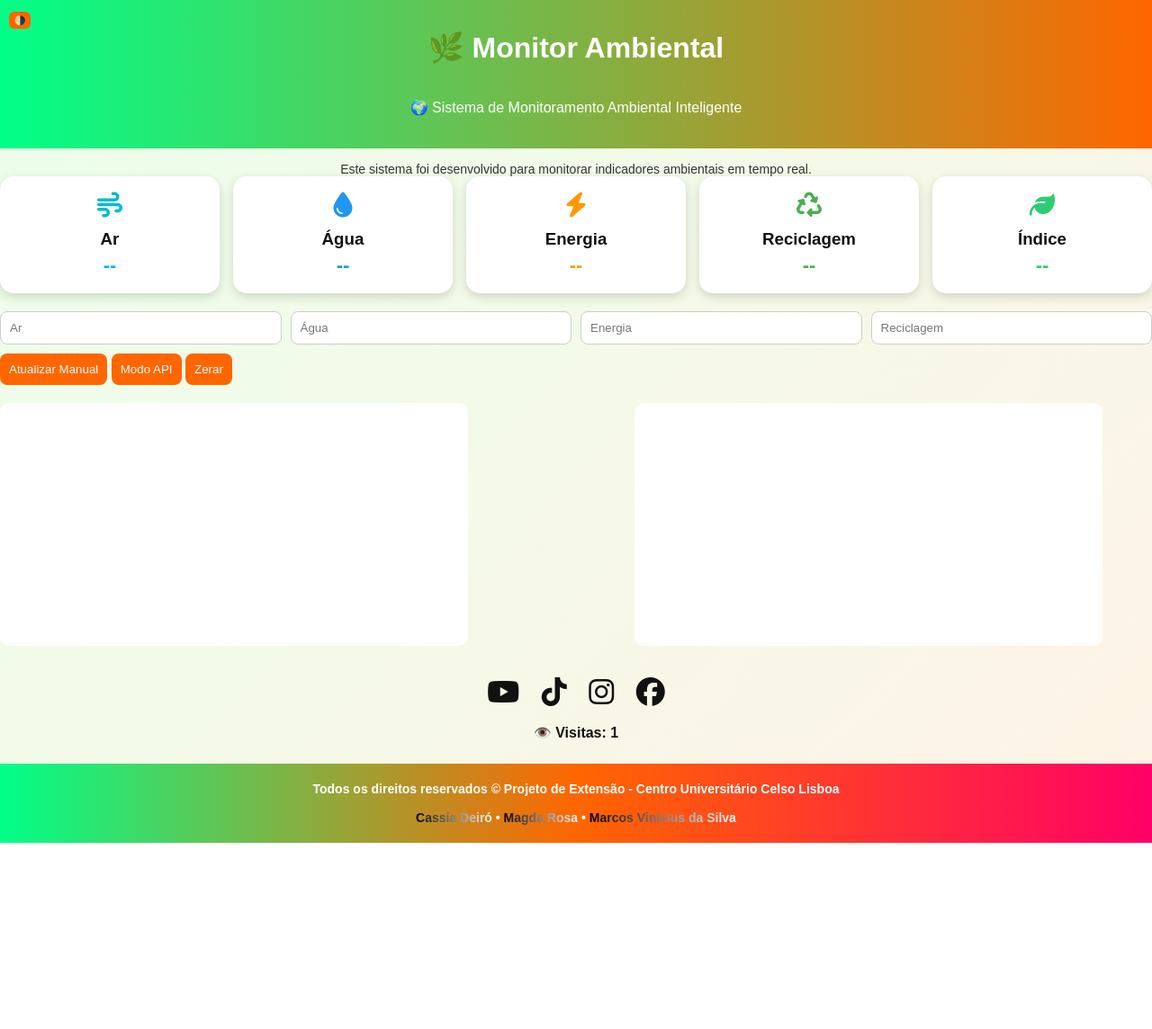
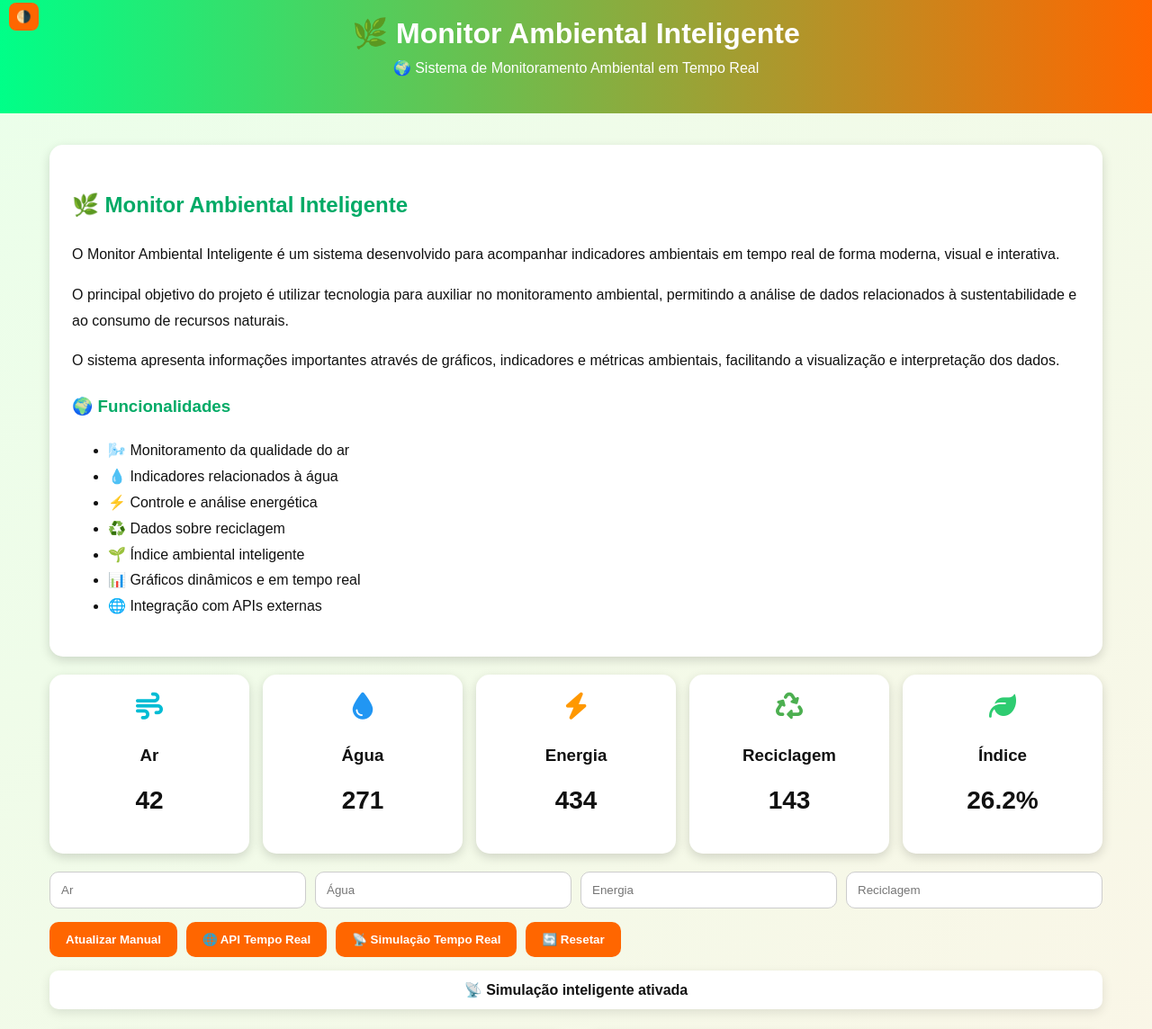
Before and after one commit to cassiadeiro9/monitor-ambiental, a plain HTML site: page index.html in a window 1280 px wide. Shown: the part 7-1151 px from the top of the page at 90% size. Before the commit the page ends 944 px from the top, so only its background shows below. Drawn offline with nearby package versions, Linux system fonts and the light colour scheme; no server answers.

Commit message:
Atualização do monitor

```diff
--- a/index.html
+++ b/index.html
@@ -2,14 +2,19 @@
 <html lang="pt-br">
 <head>
 <meta charset="UTF-8">
-<title>Monitor Ambiental Pro - Sistema de Monitoramento em Tempo Real</title>
+
+<meta name="viewport" content="width=device-width, initial-scale=1.0">
+
+<title>Monitor Ambiental Pro - Tempo Real</title>
+
 <script src="https://cdn.jsdelivr.net/npm/chart.js"></script>
 
 <link rel="stylesheet" href="https://cdnjs.cloudflare.com/ajax/libs/font-awesome/6.5.0/css/all.min.css">
 
 <style>
 
-/* ================= TEMA CLARO ================= */
+/* ================= TEMA ================= */
+
 :root{
   --bg: linear-gradient(135deg,#eaffea,#fff3e6);
   --card:#ffffff;
@@ -17,7 +22,6 @@
   --header: linear-gradient(90deg,#00ff88,#ff6600);
 }
 
-/* ================= TEMA ESCURO ================= */
 .dark{
   --bg: linear-gradient(135deg,#001a00,#000,#2a1400);
   --card:#111;
@@ -25,48 +29,81 @@
   --header: linear-gradient(90deg,#00ff88,#ff6600);
 }
 
-body {
+body{
   margin:0;
   font-family:Arial;
   background:var(--bg);
   color:var(--text);
   transition:0.3s;
+  overflow-x:hidden;
 }
 
-header {
-  display:flex;
-  flex-direction:column;
-  align-items:center;
-  justify-content:center;
-  padding:20px;
+.container{
+  width:100%;
+  max-width:1200px;
+  margin:auto;
+  padding:15px;
+  box-sizing:border-box;
+}
+
+/* ================= HEADER ================= */
+
+header{
   background:var(--header);
   color:white;
+  text-align:center;
+  padding:25px;
   position:relative;
-  text-align:center;
 }
 
-button.theme{
+header h1{
+  margin:0;
+  font-size:32px;
+}
+
+header p{
+  margin-top:10px;
+}
+
+.theme{
   position:absolute;
   left:10px;
   top:10px;
-  padding:4px 6px;
   border:none;
+  border-radius:8px;
+  padding:8px;
   cursor:pointer;
-  border-radius:6px;
-  font-size:10px;
+}
+
+/* ================= DESCRIÇÃO ================= */
+
+.descricao{
+  margin-top:20px;
+  background:var(--card);
+  padding:25px;
+  border-radius:15px;
+  box-shadow:0 4px 12px rgba(0,0,0,0.15);
+  line-height:1.8;
+}
+
+.descricao h2,
+.descricao h3{
+  color:#00aa66;
 }
 
 /* ================= CARDS ================= */
-.cards {
+
+.cards{
   display:grid;
-  grid-template-columns: repeat(auto-fit, minmax(150px,1fr));
+  grid-template-columns:repeat(auto-fit,minmax(180px,1fr));
   gap:15px;
+  margin-top:20px;
 }
 
-.card {
+.card{
   background:var(--card);
-  padding:18px;
   border-radius:15px;
+  padding:20px;
   text-align:center;
   box-shadow:0 4px 12px rgba(0,0,0,0.15);
   transition:0.3s;
@@ -77,169 +114,134 @@ button.theme{
 }
 
 .card i{
-  font-size:28px;
-  margin-bottom:8px;
+  font-size:30px;
+  margin-bottom:10px;
 }
 
-.fa-wind{ color:#00bcd4; }
-.fa-tint{ color:#2196f3; }
-.fa-bolt{ color:#ff9800; }
-.fa-recycle{ color:#4caf50; }
-.fa-leaf{ color:#2ecc71; }
-
-#ar{ color:#00bcd4; font-weight:bold; }
-#agua{ color:#2196f3; font-weight:bold; }
-#energia{ color:#ff9800; font-weight:bold; }
-#reciclagem{ color:#4caf50; font-weight:bold; }
-#indice{ color:#2ecc71; font-weight:bold; }
-
-.card h3{ margin:5px 0; }
-.card h2{ margin:5px 0 0; font-size:22px; }
-
-.formulario {
-  margin-top:20px;
-  display:grid;
-  grid-template-columns: repeat(4,1fr);
-  gap:10px;
+.card h2{
+  font-size:28px;
 }
 
-input {
-  padding:10px;
-  border-radius:8px;
+/* ================= CORES ================= */
+
+.fa-wind{color:#00bcd4;}
+.fa-tint{color:#2196f3;}
+.fa-bolt{color:#ff9800;}
+.fa-recycle{color:#4caf50;}
+.fa-leaf{color:#2ecc71;}
+
+/* ================= FORM ================= */
+
+.formulario{
+  display:grid;
+  grid-template-columns:repeat(auto-fit,minmax(180px,1fr));
+  gap:10px;
+  margin-top:20px;
+}
+
+input{
+  padding:12px;
+  border-radius:10px;
   border:1px solid #ccc;
 }
 
-button {
-  margin-top:10px;
-  padding:10px;
+/* ================= BOTÕES ================= */
+
+.botoes{
+  display:flex;
+  flex-wrap:wrap;
+  gap:10px;
+  margin-top:15px;
+}
+
+button{
+  padding:12px 18px;
   border:none;
+  border-radius:10px;
   background:#ff6600;
   color:white;
   cursor:pointer;
-  border-radius:8px;
+  font-weight:bold;
 }
 
-.graficos {
-  display:grid;
-  grid-template-columns: 1fr 1fr;
-  gap:20px;
-  margin-top:20px;
+button:hover{
+  opacity:0.9;
 }
 
-/* 🔥 CENTRALIZAR GRÁFICO DE PIZZA */
-#graficoPizza{
-  display:block;
-  margin:0 auto;
+/* ================= STATUS ================= */
+
+.statusAPI{
+  margin-top:15px;
+  padding:12px;
+  border-radius:10px;
+  background:var(--card);
+  text-align:center;
+  font-weight:bold;
+  box-shadow:0 4px 12px rgba(0,0,0,0.1);
 }
 
-canvas {
-  background:var(--card);
-  padding:10px;
-  border-radius:10px;
-  height:250px !important;
-}
+/* ================= GRÁFICOS ================= */
 
-.redes {
-  text-align:center;
+.graficos{
+  display:grid;
+  grid-template-columns:1fr 1fr;
+  gap:20px;
   margin-top:25px;
 }
 
-.redes i {
+canvas{
+  background:var(--card);
+  padding:15px;
+  border-radius:15px;
+  box-shadow:0 4px 12px rgba(0,0,0,0.15);
+  max-width:100%;
+}
+
+/* ================= REDES ================= */
+
+.redes{
+  text-align:center;
+  margin-top:30px;
+}
+
+.redes i{
   font-size:32px;
   margin:10px;
+  transition:0.3s;
   cursor:pointer;
-  transition:0.3s;
 }
 
 .redes i:hover{
-  transform:scale(1.3);
+  transform:scale(1.2);
   color:#ff6600;
 }
 
-.visitas {
+/* ================= VISITAS ================= */
+
+.visitas{
   text-align:center;
-  margin-top:10px;
+  margin-top:15px;
   font-weight:bold;
 }
 
+/* ================= FOOTER ================= */
+
 footer{
+  margin-top:30px;
+  padding:20px;
   text-align:center;
-  margin-top:25px;
-  padding:20px;
-  font-size:14px;
-  background: linear-gradient(90deg,#00ff88,#ff6600,#ff0066);
   color:white;
-  font-weight:bold;
+  background:linear-gradient(90deg,#00ff88,#ff6600,#ff0066);
 }
 
-footer span{
-  background: linear-gradient(90deg,#000,#fff);
-  -webkit-background-clip:text;
-  -webkit-text-fill-color:transparent;
+/* ================= RESPONSIVO ================= */
+
+@media(max-width:900px){
+
+  .graficos{
+    grid-template-columns:1fr;
   }
 
-.descricao{
-  margin-top:15px;
-  text-align:center;
-  font-size:14px;
-  opacity:0.85;
-}
-
-/* ================= RESPONSIVIDADE ================= */
-
-@media (max-width: 900px){
-  .graficos {
-    grid-template-columns: 1fr;
-  }
-
-  .formulario {
-    grid-template-columns: 1fr 1fr;
-  }
-}
-
-@media (max-width: 600px){
-  header h1{
-    font-size:20px;
-  }
-
-  header p{
-    font-size:12px;
-  }
-
-  button.theme{
-    font-size:9px;
-    padding:3px 5px;
-  }
-
-  .cards {
-    grid-template-columns: 1fr 1fr;
-  }
-
-  .formulario {
-    grid-template-columns: 1fr;
-  }
-
-  .redes i {
-    font-size:26px;
-  }
-
-  canvas {
-    height:200px !important;
-  }
-}
-
-@media (max-width: 400px){
-  .cards {
-    grid-template-columns: 1fr;
-  }
-
-  header {
-    padding:15px;
-  }
-
-  .card h2 {
-    font-size:18px;
-  }
 }
 
 </style>
@@ -248,136 +250,198 @@ footer span{
 <body>
 
 <header>
+
 <button class="theme" onclick="tema()">🌗</button>
-<h1>🌿 Monitor Ambiental</h1>
-<p>🌍 Sistema de Monitoramento Ambiental Inteligente</p>
+
+<h1>🌿 Monitor Ambiental Inteligente</h1>
+
+<p>🌍 Sistema de Monitoramento Ambiental em Tempo Real</p>
+
 </header>
 
 <div class="container">
 
+<!-- ================= DESCRIÇÃO ================= -->
+
 <div class="descricao">
-Este sistema foi desenvolvido para monitorar indicadores ambientais em tempo real.
+
+<h2>🌿 Monitor Ambiental Inteligente</h2>
+
+<p>
+O Monitor Ambiental Inteligente é um sistema desenvolvido para acompanhar indicadores ambientais em tempo real de forma moderna, visual e interativa.
+</p>
+
+<p>
+O principal objetivo do projeto é utilizar tecnologia para auxiliar no monitoramento ambiental, permitindo a análise de dados relacionados à sustentabilidade e ao consumo de recursos naturais.
+</p>
+
+<p>
+O sistema apresenta informações importantes através de gráficos, indicadores e métricas ambientais, facilitando a visualização e interpretação dos dados.
+</p>
+
+<h3>🌍 Funcionalidades</h3>
+
+<ul>
+<li>🌬️ Monitoramento da qualidade do ar</li>
+<li>💧 Indicadores relacionados à água</li>
+<li>⚡ Controle e análise energética</li>
+<li>♻️ Dados sobre reciclagem</li>
+<li>🌱 Índice ambiental inteligente</li>
+<li>📊 Gráficos dinâmicos e em tempo real</li>
+<li>🌐 Integração com APIs externas</li>
+
+</ul>
+
+
+
 </div>
+
+<!-- ================= CARDS ================= -->
 
 <div class="cards">
 
 <div class="card">
 <i class="fas fa-wind"></i>
-    <h3>Ar</h3><h2 id="ar">--</h2>
+<h3>Ar</h3>
+<h2 id="ar">0</h2>
 </div>
 
 <div class="card">
 <i class="fas fa-tint"></i>
-    <h3>Água</h3><h2 id="agua">--</h2>
+<h3>Água</h3>
+<h2 id="agua">0</h2>
 </div>
 
 <div class="card">
 <i class="fas fa-bolt"></i>
-    <h3>Energia</h3><h2 id="energia">--</h2>
+<h3>Energia</h3>
+<h2 id="energia">0</h2>
 </div>
 
 <div class="card">
 <i class="fas fa-recycle"></i>
-    <h3>Reciclagem</h3><h2 id="reciclagem">--</h2>
+<h3>Reciclagem</h3>
+<h2 id="reciclagem">0</h2>
 </div>
 
 <div class="card">
 <i class="fas fa-leaf"></i>
-    <h3>Índice</h3><h2 id="indice">--</h2>
+<h3>Índice</h3>
+<h2 id="indice">0%</h2>
 </div>
 
 </div>
 
+<!-- ================= FORM ================= -->
+
 <div class="formulario">
-  <input id="inputAr" placeholder="Ar">
-  <input id="inputAgua" placeholder="Água">
-  <input id="inputEnergia" placeholder="Energia">
-  <input id="inputReciclagem" placeholder="Reciclagem">
+
+<input type="number" id="inputAr" placeholder="Ar">
+
+<input type="number" id="inputAgua" placeholder="Água">
+
+<input type="number" id="inputEnergia" placeholder="Energia">
+
+<input type="number" id="inputReciclagem" placeholder="Reciclagem">
+
 </div>
 
+<div class="botoes">
+
 <button onclick="manual()">Atualizar Manual</button>
-<button onclick="api()">Modo API</button>
-<button onclick="resetar()">Zerar</button>
+
+<button onclick="apiTempoReal()">🌐 API Tempo Real</button>
+
+<button onclick="simulacaoTempoReal()">📡 Simulação Tempo Real</button>
+
+<button onclick="resetar()">🔄 Resetar</button>
+
+</div>
+
+<div class="statusAPI" id="statusAPI">
+⚪ Sistema aguardando ativação...
+</div>
+
+<!-- ================= GRÁFICOS ================= -->
 
 <div class="graficos">
+
 <canvas id="graficoBarra"></canvas>
-  <canvas id="graficoPizza"></canvas>
+
+<canvas id="graficoLinha"></canvas>
+
 </div>
 
+<!-- ================= REDES ================= -->
+
 <div class="redes">
+
 <i class="fab fa-youtube"></i>
-  <i class="fab fa-tiktok"></i>
 <i class="fab fa-instagram"></i>
 <i class="fab fa-facebook"></i>
+<i class="fab fa-tiktok"></i>
+
 </div>
 
+<!-- ================= VISITAS ================= -->
+
 <div class="visitas">
-👁️ Visitas: <span id="visitas">0</span>
+
+👁️ Visitas:
+<span id="visitas">0</span>
+
 </div>
 
 </div>
 
+<!-- ================= FOOTER ================= -->
+
 <footer>
-Todos os direitos reservados © Projeto de Extensão - Centro Universitário Celso Lisboa<br><br>
 
-<span>Cassia Deiró</span> • <span>Magda Rosa</span> • <span>Marcos Vinícius da Silva</span>
+Todos os direitos reservados © Projeto de Extensão - Centro Universitário Celso Lisboa
+
+<br><br>
+
+Cassia Deiró • Magda Rosa • Marcos Vinícius da Silva
+
 </footer>
 
 <script>
+
+/* ================= TEMA ================= */
 
 function tema(){
   document.body.classList.toggle("dark");
 }
 
-let v = localStorage.getItem("visitas") || 0;
-v++;
-localStorage.setItem("visitas",v);
-document.getElementById("visitas").innerText = v;
+/* ================= VISITAS ================= */
+
+let visitas = localStorage.getItem("visitas") || 0;
+
+visitas++;
+
+localStorage.setItem("visitas", visitas);
+
+document.getElementById("visitas").innerText = visitas;
+
+/* ================= GRÁFICOS ================= */
 
 let barra;
-let pizza;
+let linha;
 let intervalo;
 
-function manual(){
-  clearInterval(intervalo);
-
-  const ar = Number(document.getElementById("inputAr").value);
-  const agua = Number(document.getElementById("inputAgua").value);
-  const energia = Number(document.getElementById("inputEnergia").value);
-  const reciclagem = Number(document.getElementById("inputReciclagem").value);
-
-  if(!ar || !agua || !energia || !reciclagem){
-    alert("Preencha tudo");
-    return;
-  }
-
-  atualizar(ar,agua,energia,reciclagem);
-}
-
-function api(){
-  clearInterval(intervalo);
-  pegarAPI();
-  intervalo = setInterval(pegarAPI,5000);
-}
-
-async function pegarAPI(){
-  const res = await fetch("https://api.open-meteo.com/v1/forecast?latitude=-12.97&longitude=-38.50&current_weather=true");
-  const data = await res.json();
-
-  const temp = data.current_weather.temperature;
-  const vento = data.current_weather.windspeed;
-
-  atualizar(
-    100 - vento,
-    200 + temp*5,
-    300 + temp*3,
-    100 + vento
-  );
-}
+/* ================= ATUALIZAR ================= */
 
 function atualizar(ar,agua,energia,reciclagem){
 
-  const indice = ((ar + reciclagem)/(agua+energia)*100).toFixed(1);
+  ar = Number(ar);
+  agua = Number(agua);
+  energia = Number(energia);
+  reciclagem = Number(reciclagem);
+
+  const indice = (
+    ((ar + reciclagem) / (agua + energia)) * 100
+  ).toFixed(1);
 
   document.getElementById("ar").innerText = ar;
   document.getElementById("agua").innerText = agua;
@@ -386,36 +450,206 @@ function atualizar(ar,agua,energia,reciclagem){
   document.getElementById("indice").innerText = indice + "%";
 
   if(barra) barra.destroy();
-  if(pizza) pizza.destroy();
+  if(linha) linha.destroy();
 
-  barra = new Chart(document.getElementById("graficoBarra"),{
+  /* ================= GRÁFICO BARRA ================= */
+
+  barra = new Chart(
+    document.getElementById("graficoBarra"),
+    {
       type:"bar",
+
       data:{
         labels:["Ar","Água","Energia","Reciclagem"],
+
         datasets:[{
+          label:"Indicadores Ambientais",
+
           data:[ar,agua,energia,reciclagem],
-        backgroundColor:["#00ff88","#00ccff","#ffaa00","#ff6600"]
+
+          backgroundColor:[
+            "#00bcd4",
+            "#2196f3",
+            "#ff9800",
+            "#4caf50"
+          ],
+
+          borderRadius:10
         }]
+      },
+
+      options:{
+        responsive:true,
+
+        plugins:{
+          legend:{
+            display:true
           }
-  });
+        },
 
-  pizza = new Chart(document.getElementById("graficoPizza"),{
-    type:"doughnut",
+        scales:{
+          y:{
+            beginAtZero:true
+          }
+        }
+      }
+    }
+  );
+
+  /* ================= GRÁFICO LINHA ================= */
+
+  linha = new Chart(
+    document.getElementById("graficoLinha"),
+    {
+      type:"line",
+
       data:{
         labels:["Ar","Água","Energia","Reciclagem"],
+
         datasets:[{
+          label:"Tempo Real",
+
           data:[ar,agua,energia,reciclagem],
-        backgroundColor:["#00ff88","#00ccff","#ffaa00","#ff6600"]
+
+          borderColor:"#00cc66",
+
+          backgroundColor:"rgba(0,255,136,0.2)",
+
+          fill:true,
+
+          tension:0.4
         }]
+      },
+
+      options:{
+        responsive:true,
+
+        plugins:{
+          legend:{
+            display:true
           }
-  });
+        },
+
+        scales:{
+          y:{
+            beginAtZero:true
+          }
+        }
+      }
+    }
+  );
+
 }
 
-function resetar(){
-  location.reload();
+/* ================= MANUAL ================= */
+
+function manual(){
+
+  clearInterval(intervalo);
+
+  const ar = document.getElementById("inputAr").value;
+  const agua = document.getElementById("inputAgua").value;
+  const energia = document.getElementById("inputEnergia").value;
+  const reciclagem = document.getElementById("inputReciclagem").value;
+
+  if(ar === "" || agua === "" || energia === "" || reciclagem === ""){
+
+    alert("Preencha todos os campos.");
+
+    return;
   }
 
-api();
+  document.getElementById("statusAPI").innerHTML =
+    "🟢 Atualização manual ativa";
+
+  atualizar(ar,agua,energia,reciclagem);
+
+}
+
+/* ================= API REAL ================= */
+
+async function pegarAPI(){
+
+  try{
+
+    document.getElementById("statusAPI").innerHTML =
+      "🟡 Conectando API em tempo real...";
+
+    const resposta = await fetch(
+      "https://api.open-meteo.com/v1/forecast?latitude=-23.55&longitude=-46.63&current=temperature_2m,wind_speed_10m"
+    );
+
+    const dados = await resposta.json();
+
+    const temp = dados.current.temperature_2m;
+    const vento = dados.current.wind_speed_10m;
+
+    const ar = Math.round(100 - vento);
+    const agua = Math.round(150 + temp * 4);
+    const energia = Math.round(200 + temp * 3);
+    const reciclagem = Math.round(80 + vento);
+
+    atualizar(ar,agua,energia,reciclagem);
+
+    document.getElementById("statusAPI").innerHTML =
+      "🟢 API conectada em tempo real";
+
+  }catch(erro){
+
+    document.getElementById("statusAPI").innerHTML =
+      "🔴 Erro ao conectar API";
+
+    console.log(erro);
+
+  }
+
+}
+
+function apiTempoReal(){
+
+  clearInterval(intervalo);
+
+  pegarAPI();
+
+  intervalo = setInterval(pegarAPI,5000);
+
+}
+
+/* ================= SIMULAÇÃO ================= */
+
+function simulacaoTempoReal(){
+
+  clearInterval(intervalo);
+
+  document.getElementById("statusAPI").innerHTML =
+    "📡 Simulação inteligente ativada";
+
+  intervalo = setInterval(()=>{
+
+    const ar = Math.floor(Math.random()*100)+1;
+    const agua = Math.floor(Math.random()*300)+50;
+    const energia = Math.floor(Math.random()*400)+100;
+    const reciclagem = Math.floor(Math.random()*150)+20;
+
+    atualizar(ar,agua,energia,reciclagem);
+
+  },3000);
+
+}
+
+/* ================= RESET ================= */
+
+function resetar(){
+
+  clearInterval(intervalo);
+
+  location.reload();
+
+}
+
+/* ================= INICIAR ================= */
+
+simulacaoTempoReal();
 
 </script>
 
```
Lines whose indentation alone changed are shown as unchanged.
